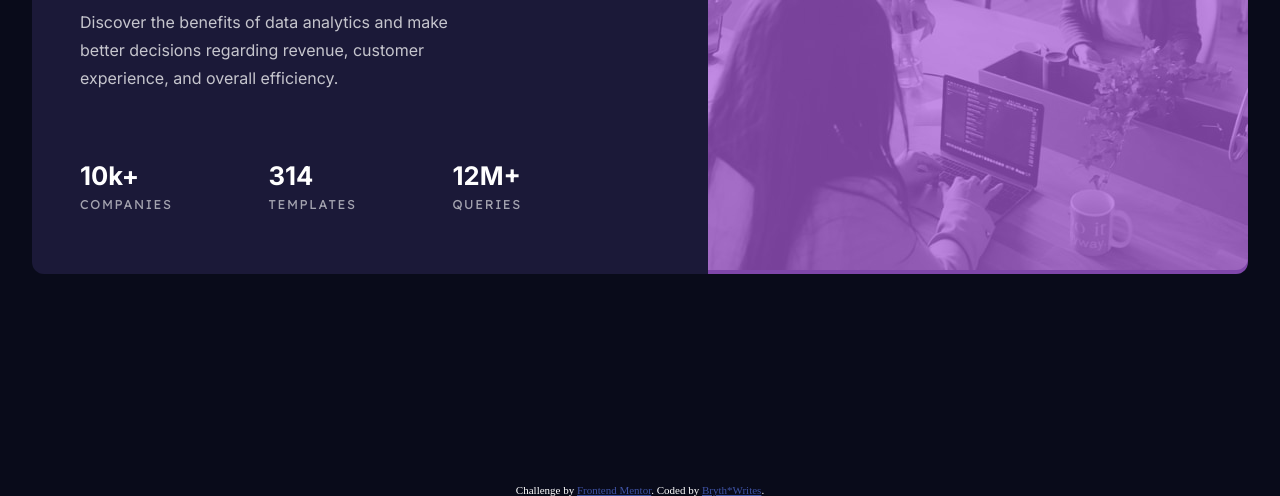
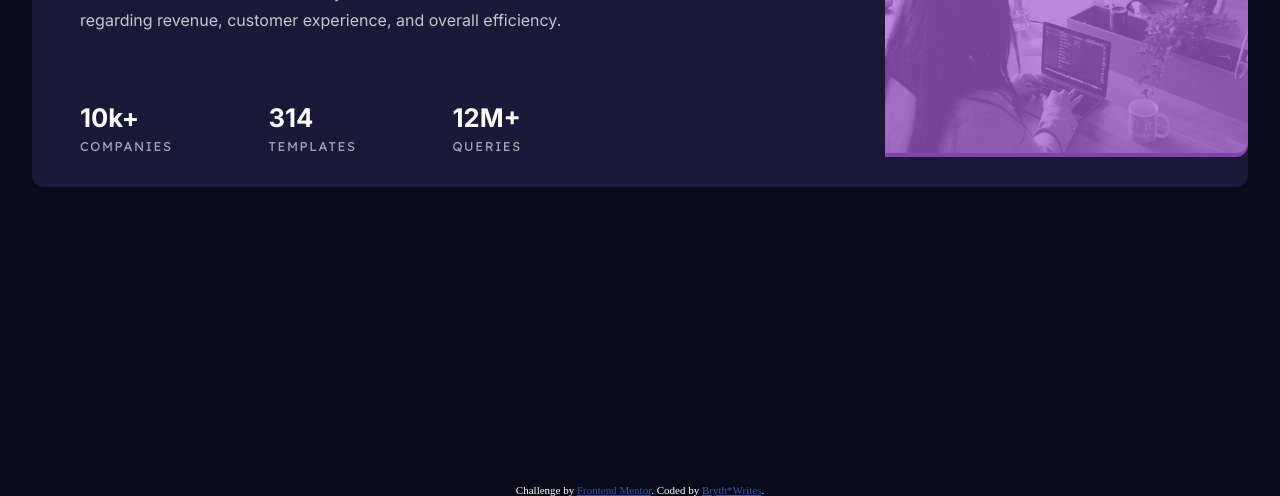
Before and after one commit to BrythWrites/Stats-Preview-Card, a plain HTML site: page index.html in a window 1280 px wide. Shown: the part 304-800 px from the top of the page. Drawn offline with Linux system fonts and the light colour scheme.

Commit message:
Update index.css

```diff
--- a/index.css
+++ b/index.css
@@ -46,6 +46,7 @@ body{
 
 .mobile-img{
     width: 100%;
+    height: 100%;
     border-top-left-radius: 1rem;
     border-top-right-radius: 1rem;
 }
@@ -140,10 +141,6 @@ footer a{
     max-width: 76rem;
 }
 
-.img-container{
-    height: 100%;
-}
-
 .img-container:after{
     border-top-right-radius: 0;
     border-top-left-radius: 0;
@@ -158,6 +155,8 @@ footer a{
 .desktop-img{
     display: inline-block;
     object-fit: cover;
+    width: 100%;
+    height: 100%;
     border-top-right-radius: .75rem;
     border-bottom-right-radius: .75rem;
 }
```
